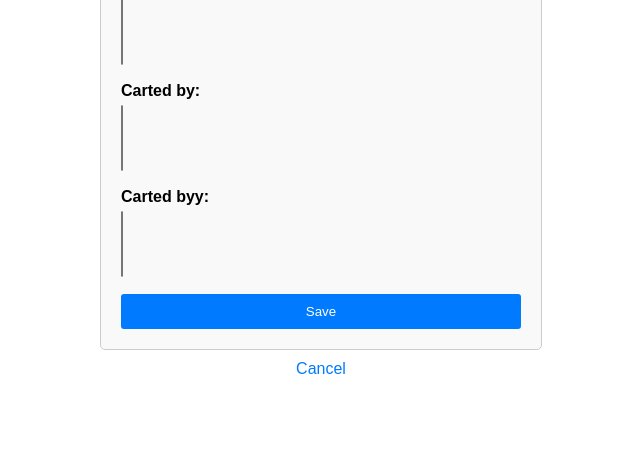
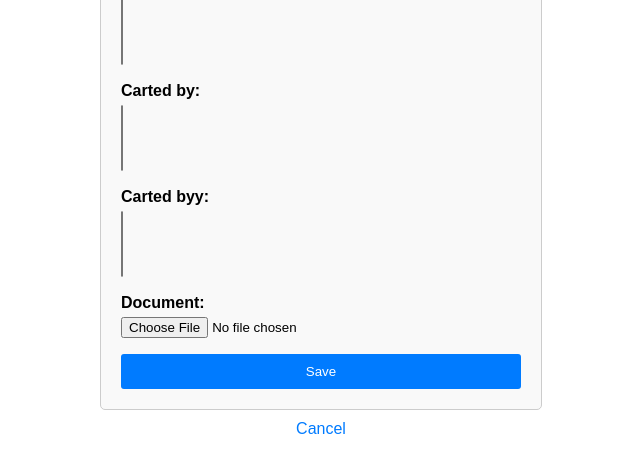
Before and after one commit to Mihail-Popescu/CE-RI-Project, a Django app: page /admin/products/add/ in a window 1280 px wide. Shown: the part 1043-1501 px from the top of the page, without its empty margins (319-959 px from the left). Before the commit the page ends 1417 px from the top, so only its background shows below. Run offline with Django 4.2, Linux system fonts and the light colour scheme.

Commit message:
New Commit

```diff
--- a/hello_world/core/models.py
+++ b/hello_world/core/models.py
@@ -13,6 +13,11 @@ class Product(models.Model):
     favorited_by = models.ManyToManyField(User, related_name='favorite_products', blank=True)
     carted_by = models.ManyToManyField(User, related_name='cart_products', blank=True)
     carted_byy = models.ManyToManyField(User, related_name='cartt_products', blank=True)
+    document = models.FileField(upload_to='product_documents/', null=True, blank=True)
+
+    def get_document_name(self):
+        if self.document:
+            return self.document.name.split('/')[-1]
     class Meta:
         app_label = 'hello_world'
 
--- a/hello_world/core/views.py
+++ b/hello_world/core/views.py
@@ -74,6 +74,9 @@ def process_order(request):
                 total_price=total_price,
             )
             new_order.products.add(*products)
+
+            for product in user_cart:
+                product.carted_byy.remove(request.user)
 
             return redirect('orders')
         else:
--- a/hello_world/templates/all_products.html
+++ b/hello_world/templates/all_products.html
@@ -10,6 +10,9 @@
     <h2>{{ product.nume }}</h2>
     <p>{{ product.descriere }}</p>
     <p>Specificatii: {{ product.specificatii }}</p>
+    {% if product.document %}
+    <a href="{{ product.document.url }}" target="_blank">{{ product.get_document_name }}</a>
+    {% endif %}
     <p>{{ product.pret }} Lei</p>
     <div class="favorite-button">
         {% if user.is_authenticated %}
--- a/hello_world/templates/base.html
+++ b/hello_world/templates/base.html
@@ -24,7 +24,10 @@
                 {% endif %}
                 {% if user.is_authenticated %}
                 <span>Welcome, {{ user.username }}</span>
-                <a href="{% url 'logout' %}" class="login-button">Logout</a>
+                <form action="{% url 'logout' %}" method="post" style="display: inline;">
+                    {% csrf_token %}
+                    <button type="submit" class="login-button">Logout</button>
+                </form>
                 {% else %}
                 <a href="{% url 'login' %}" class="login-button">Login</a>
                 {% endif %}
--- a/hello_world/templates/category_products.html
+++ b/hello_world/templates/category_products.html
@@ -10,6 +10,9 @@
     <h2>{{ product.nume }}</h2>
     <p>{{ product.descriere }}</p>
     <p>Specificatii: {{ product.specificatii }}</p>
+    {% if product.document %}
+    <a href="{{ product.document.url }}" target="_blank">{{ product.get_document_name }}</a>
+    {% endif %}
     <p>{{ product.pret }} Lei</p>
     <div class="favorite-button">
         {% if user.is_authenticated %}
--- a/hello_world/templates/product_form.html
+++ b/hello_world/templates/product_form.html
@@ -59,7 +59,7 @@
 <body>
     <h2>Add/Edit Product</h2>
 
-    <form method="post">
+    <form method="post" enctype="multipart/form-data">
         {% csrf_token %}
         {{ form.as_p }}
 
--- a/hello_world/templates/search_products.html
+++ b/hello_world/templates/search_products.html
@@ -10,6 +10,9 @@
     <h2>{{ product.nume }}</h2>
     <p>{{ product.descriere }}</p>
     <p>Specificatii: {{ product.specificatii }}</p>
+    {% if product.document %}
+    <a href="{{ product.document.url }}" target="_blank">{{ product.get_document_name }}</a>
+    {% endif %}
     <p>{{ product.pret }} Lei</p>
     <div class="favorite-button">
         {% if user.is_authenticated %}
```
Also changed, not shown: hello_world/migrations/0004_product_document.py (added), 12 other files.
